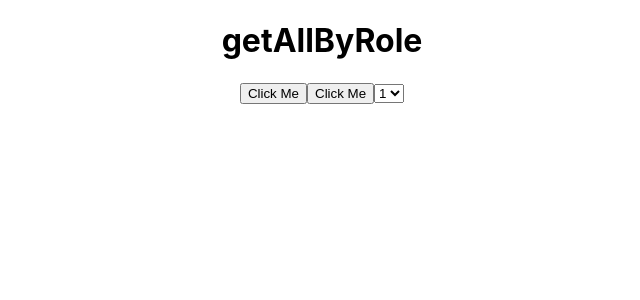
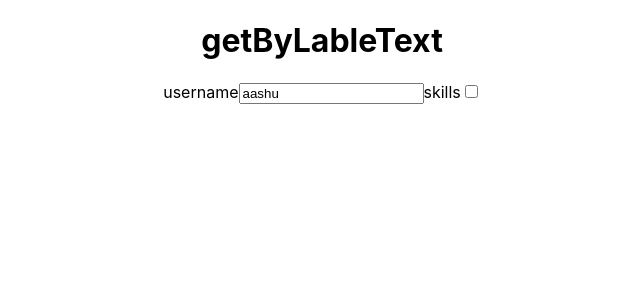
Before and after one commit to ritikkamboj/React-Testing, a React (Create React App) app: page / in a window 1280 px wide. Shown: the top 300 px of the page, without its empty margins (318-958 px from the left). Built offline with nearby package versions, Linux system fonts and the light colour scheme.

Commit message:
test of getByLableText

```diff
--- a/src/App.js
+++ b/src/App.js
@@ -12,15 +12,13 @@ function App() {
 
   return (
     <div className="App">
-      <h1>getAllByRole</h1>
-      <button>Click Me</button>
-      <button>Click Me</button>
+      <h1>getByLableText</h1>
+      <label htmlFor="user-name">username</label>
+      <input type="text" id='user-name' defaultValue="aashu" />
 
-      <select name="" id="">
-        <option value="">1</option>
-        <option value="">2</option>
-        <option value="">3</option>
-      </select>
+
+      <label htmlFor="skills">skills</label>
+      <input type="checkbox" id='skills' />
 
 
     </div>
```
Also changed, not shown: 1 other file (tests, documents, lock files or other folders).
